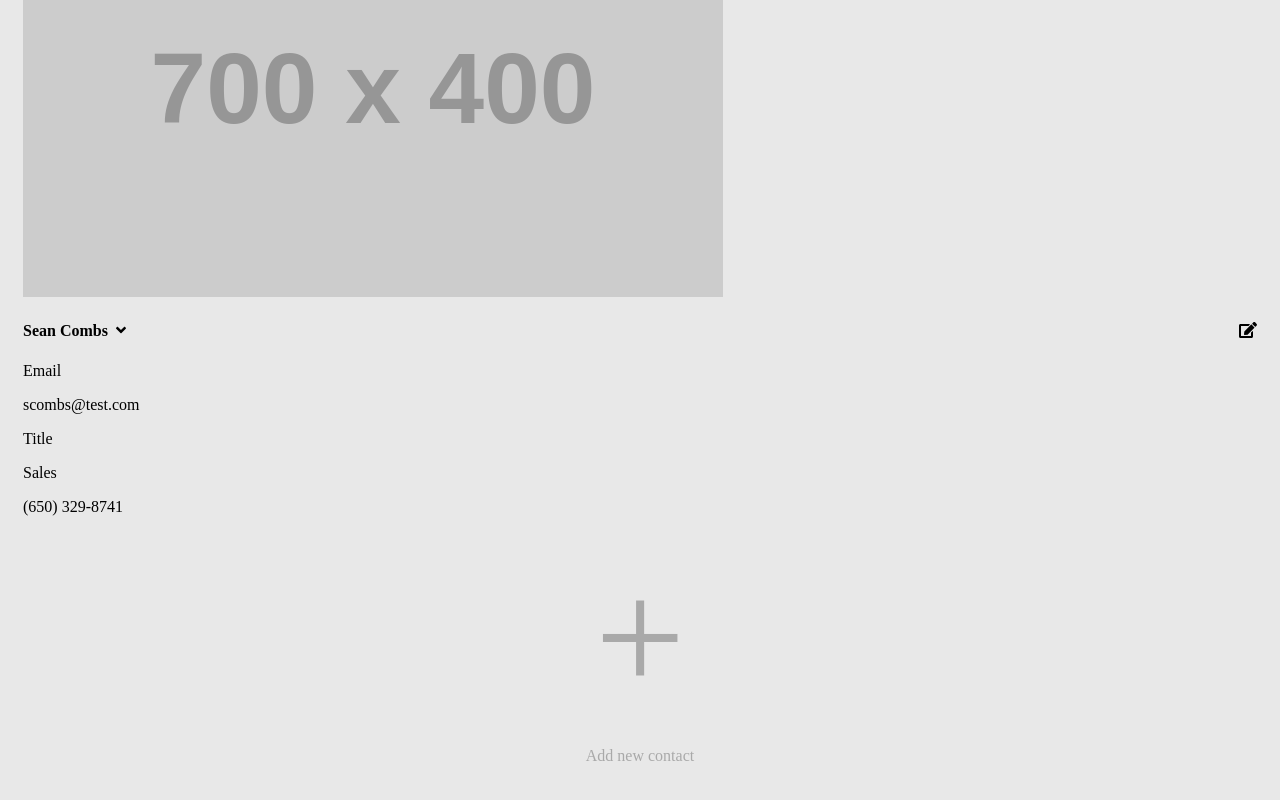
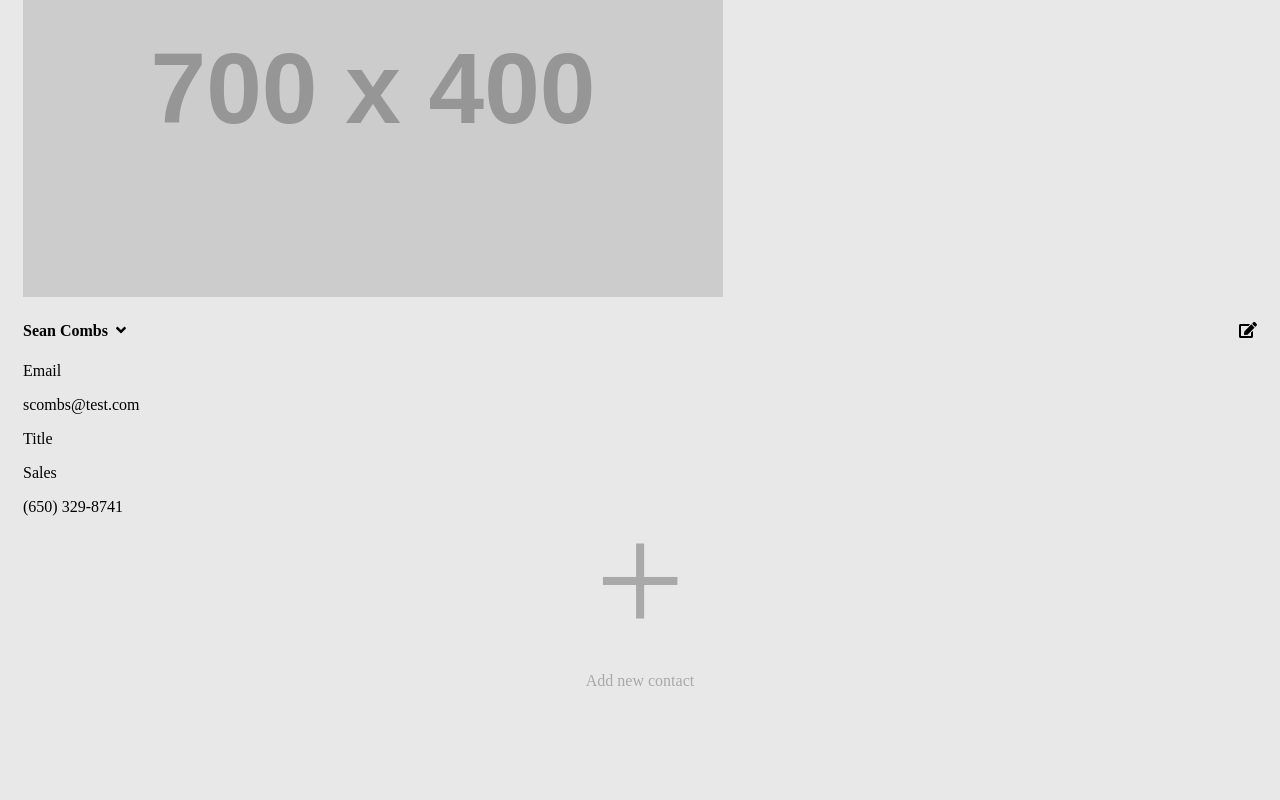
Before and after one commit to angelfire529/intuit-react-demo, a React app: page / in a window 1280 px wide. Shown: the part 3600-4400 px from the top of the page. Built offline with nearby package versions, Linux system fonts and the light colour scheme.

Commit message:
adding some css

```diff
--- a/src/components/Card/cards.scss
+++ b/src/components/Card/cards.scss
@@ -8,6 +8,12 @@ div.add-contact {
     }
     span {
         font-size: 160px;
+        position: relative;
+        top: -57px;
+    }
 
+    p {
+        position: relative;
+        bottom: 75px;
     }
 }
```
